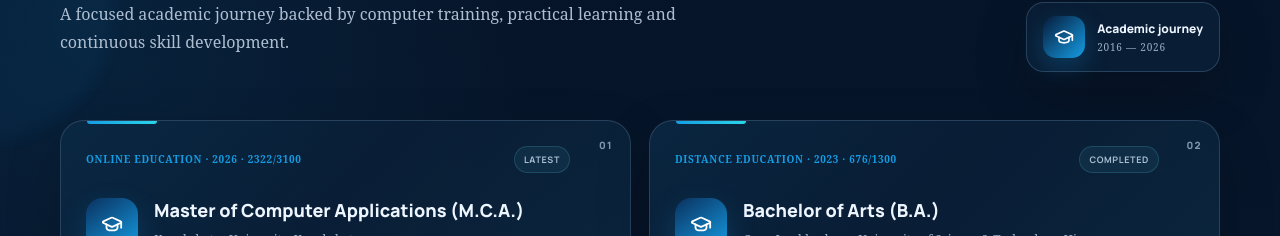
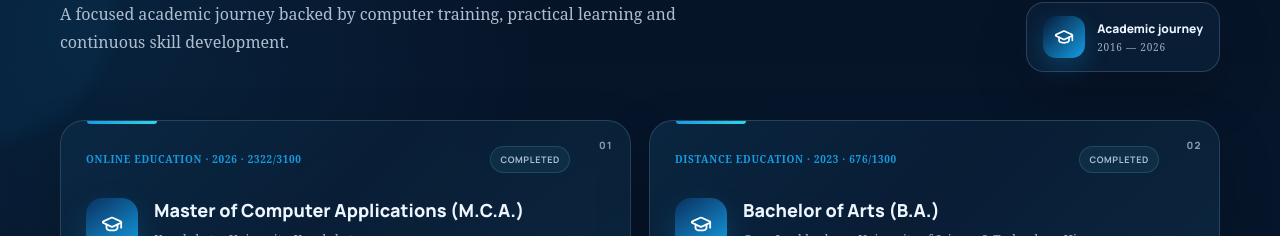
Before and after one commit to kamalgoyal2910-bit/kamal-goyal-portfolio, a React (Vite) app: page / in a window 1280 px wide. Shown: the part 3968-4204 px from the top of the page. Built offline with nearby package versions, Linux system fonts and the light colour scheme.

Commit message:
Update education status

```diff
--- a/src/main.jsx
+++ b/src/main.jsx
@@ -330,7 +330,7 @@ function App() {
                   <div className="edu-card-inner">
                     <div className="edu-card-top">
                       <span className="edu-period">{row[2]}</span>
-                      <span className="edu-status">{i === 0 ? 'Latest' : 'Completed'}</span>
+                      <span className="edu-status">Completed</span>
                     </div>
                     <div className="edu-main">
                       <div className="edu-icon-premium"><GraduationCap size={22} /></div>
```
